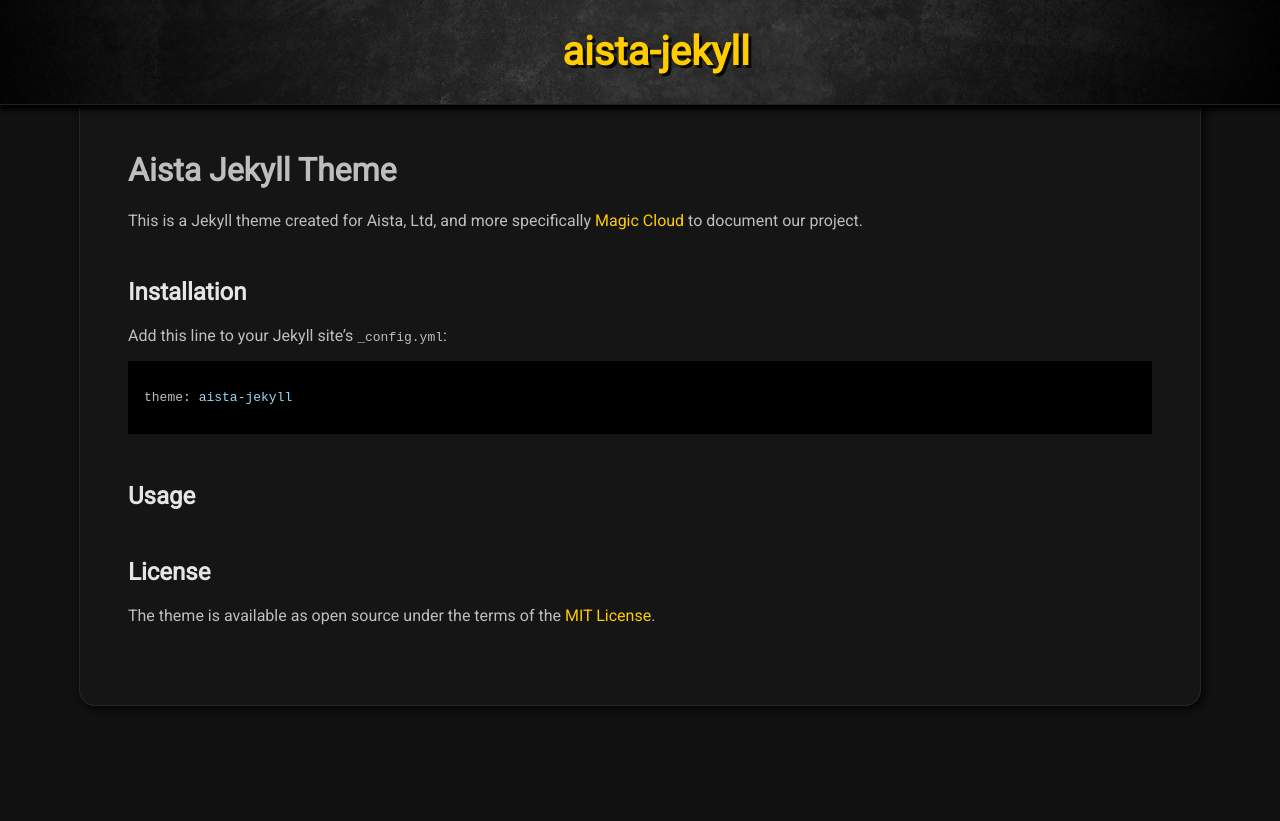
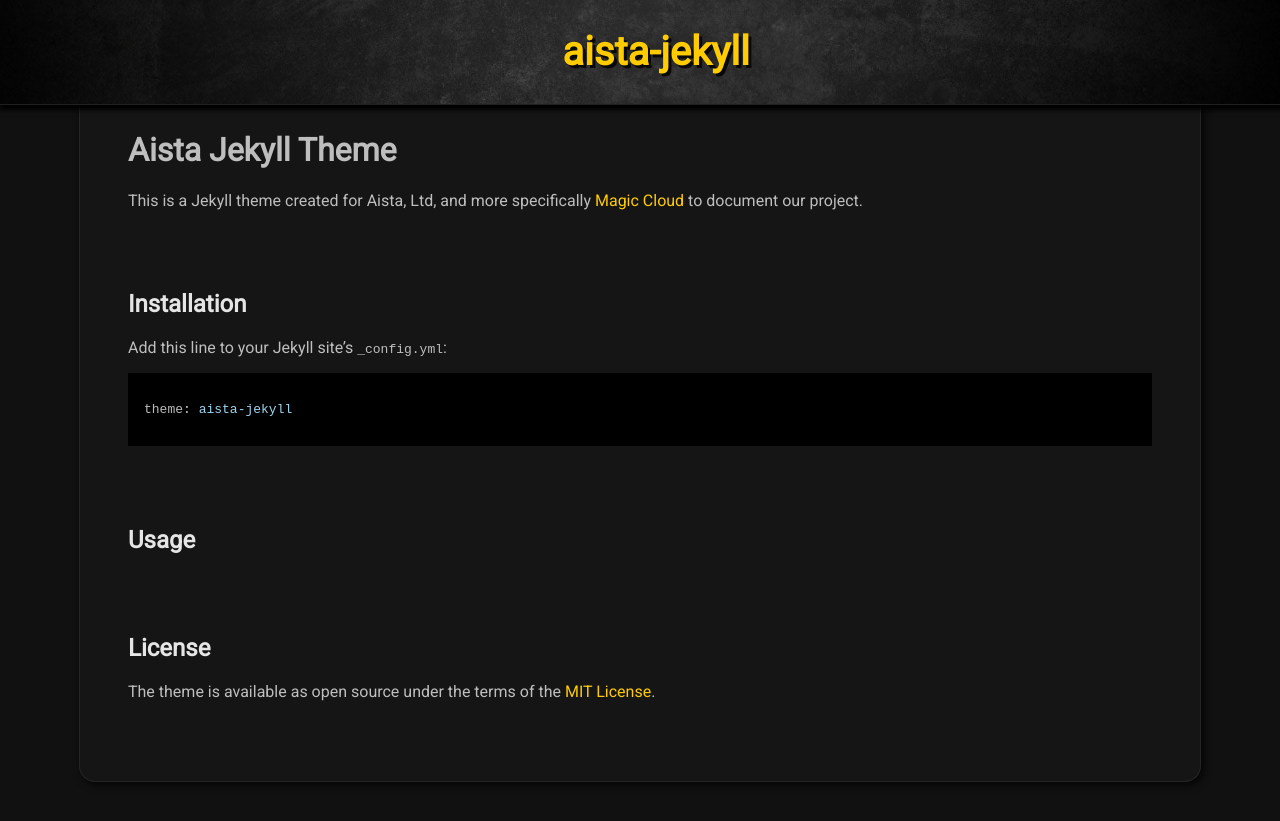
Before and after one commit to polterguy/aista-jekyll, a Jekyll site: the page built from README.md, in a window 1280 px wide. Shown: the top 821 px of the page. Built offline with Jekyll 4.4.1, drawn with Linux system fonts in a browser that asks for light colours; our own code applies the rules of GitHub Pages for plain Markdown files.

Commit message:
Update style.css

```diff
--- a/assets/style.css
+++ b/assets/style.css
@@ -18,7 +18,7 @@ a:hover, a:active, a:focus {
 
 h2, h3, h4, h5, h6 {
   color: #e5e5e5;
-  margin-top: 3rem;
+  margin-top: 5rem;
 }
 
 .banner {
@@ -47,7 +47,7 @@ h2, h3, h4, h5, h6 {
   margin-left: auto;
   margin-right: auto;
   background-color: #151515;
-  padding: 130px 3rem 3rem 3rem;
+  padding: 110px 3rem 3rem 3rem;
   margin-bottom: 3rem;
   border-radius: 0 0 1rem 1rem;
   border-right: solid 1px #252525;
```
